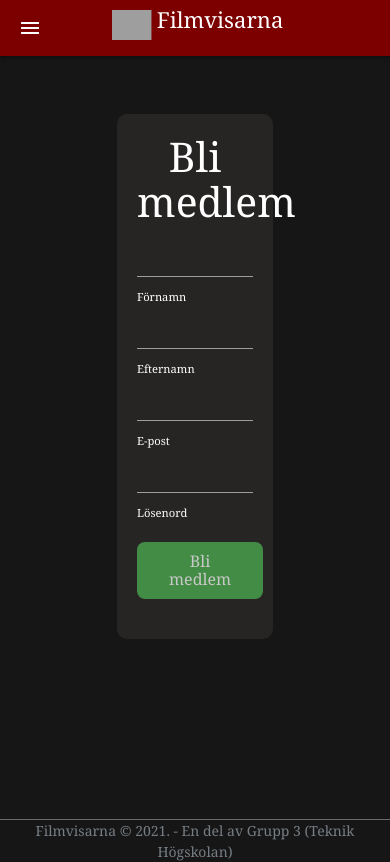
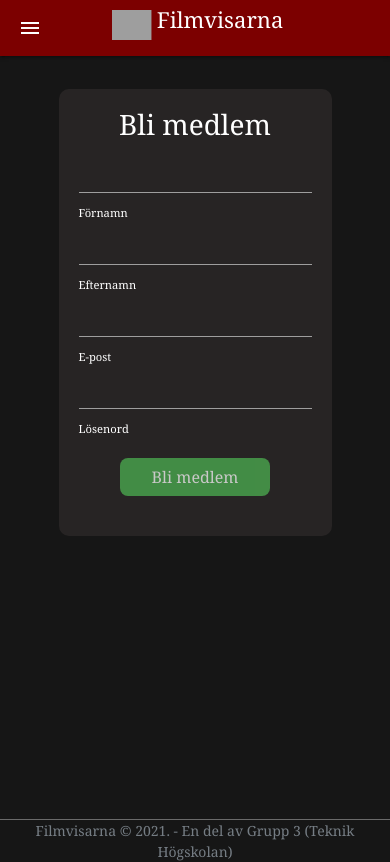
Before and after one commit to ali94160/filmvisarna-grupp3, a Vue app in the folder frontend/: page /register in a window 390 px wide. Built offline with nearby package versions, Linux system fonts and the light colour scheme; no server answers; grey boxes are pictures that could not be loaded.

Commit message:
Updated register to be more responsive

```diff
--- a/frontend/src/views/Register.vue
+++ b/frontend/src/views/Register.vue
@@ -102,4 +102,15 @@ p {
 .container {
   margin-bottom: 12.5vw; /* For the footer */
 }
+@media only screen and (max-width: 480px){
+ .regrister {
+  max-width: 70%;
+  margin: 25px auto;
+  padding: 20px;
+  border-radius: 10px;
+}
+h3{
+  font-size: 2em;
+}
+}
 </style>
```
